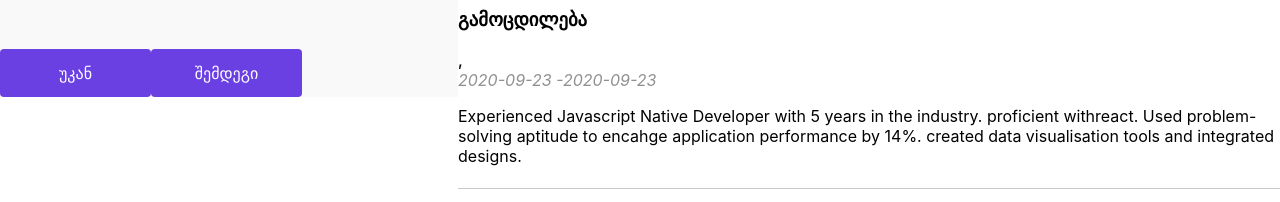
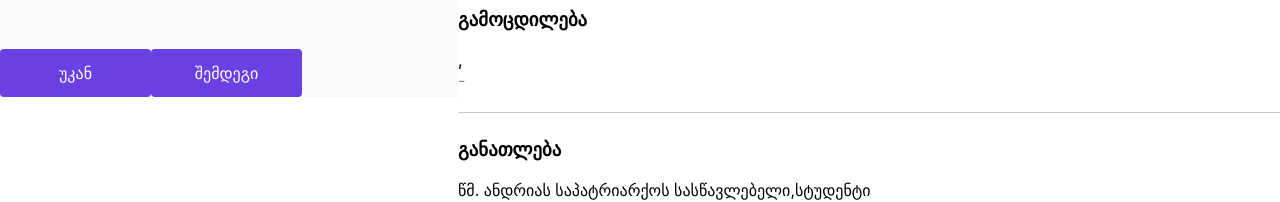
Before and after one commit to Turagats/RedBerry-CV-Project, a React (Create React App) app: page /experience in a window 1280 px wide. Shown: the part 715-917 px from the top of the page. Built offline with nearby package versions, Linux system fonts and the light colour scheme.

Commit message:
on refresh dont loose info

```diff
--- a/src/Components/Add-Experience.js
+++ b/src/Components/Add-Experience.js
@@ -3,7 +3,7 @@ import "./Add-Experience.css";
 import Resume from "./Resume";
 
 const AddExperience = (props) => {
-  console.log(props.experinceQuantity)
+  console.log(props.experinceQuantity);
 
   const inputName = localStorage.getItem("name") || "";
   const inputLastName = localStorage.getItem("lastname") || "";
@@ -19,7 +19,7 @@ const AddExperience = (props) => {
   );
   const HandeChengePosition = (event) => {
     setInputPosition(event.target.value);
-    console.log()
+    console.log();
   };
   useEffect(() => {
     localStorage.setItem("position", inputPosition);
@@ -36,6 +36,39 @@ const AddExperience = (props) => {
     localStorage.setItem("employer", inputEmployer);
   }, [inputEmployer]);
 
+  //start date
+  const [inputStartingDate, setInputStartingDate] = useState(
+    localStorage.getItem("starting-date") || ""
+  );
+  const HandleChangeStartingDate = (event) => {
+    setInputStartingDate(event.target.value);
+  };
+  useEffect(() => {
+    localStorage.setItem("starting-date", inputStartingDate);
+  }, [inputStartingDate]);
+
+  //end date
+  const [inputEndingDate, setInputEndingDate] = useState(
+    localStorage.getItem("ending-date") || ""
+  );
+  const HandleChangeEndingDate = (event) => {
+    setInputEndingDate(event.target.value);
+  };
+  useEffect(() => {
+    localStorage.setItem("ending-date", inputEndingDate);
+  }, [inputEndingDate]);
+
+  //about job
+  const [inputAboutJob, setInputAboutJob] = useState(
+    localStorage.getItem("about-job") || ""
+  );
+  const HandleChangeAboutJob = (event) => {
+    setInputAboutJob(event.target.value);
+  };
+  useEffect(() => {
+    localStorage.setItem("about-job", inputAboutJob);
+  }, [inputAboutJob]);
+
   return (
     <div className="experinece-inofrmation-component">
       <div className="position-information">
@@ -49,6 +82,9 @@ const AddExperience = (props) => {
           position={inputPosition}
           employer={inputEmployer}
           experinceQuantity={props.experinceQuantity}
+          startingDate={inputStartingDate}
+          endingDate={inputEndingDate}
+          aboutJob={inputAboutJob}
         />
         <input
           type="text"
@@ -69,17 +105,30 @@ const AddExperience = (props) => {
           placeholder="დამსაქმებელი"
           value={inputEmployer}
           onChange={HandeChengeEmployer}
+          required
         />
         <span className="for-hint">მინიმუმ 2 სიმბოლო</span>
       </div>
       <div className="start-end-date">
         <div className="start-date">
           <label htmlFor="start-date">დაწყების რიცხვი</label>
-          <input type="date" id="start-date" />
+          <input
+            type="date"
+            id="start-date"
+            value={inputStartingDate}
+            required
+            onChange={HandleChangeStartingDate}
+          />
         </div>
         <div className="end-date">
           <label htmlFor="end-date">დამთავრების რიცხვი</label>
-          <input type="date" id="end-date" />
+          <input
+            type="date"
+            id="end-date"
+            onChange={HandleChangeEndingDate}
+            required
+            value={inputEndingDate}
+          />
         </div>
       </div>
       <div className="about-me-optional">
@@ -91,6 +140,9 @@ const AddExperience = (props) => {
           cols="60"
           rows="5"
           placeholder="როლი თანამდებობაზე და ზოგადი აღწერა"
+          required
+          value={inputAboutJob}
+          onChange={HandleChangeAboutJob}
         ></textarea>
       </div>
     </div>
--- a/src/Components/General-Information.js
+++ b/src/Components/General-Information.js
@@ -9,6 +9,9 @@ import Resume from "./Resume";
 const GeneralInformation = () => {
   const inputPosition = localStorage.getItem("position" || "");
   const inputEmployer = localStorage.getItem("employer" || "");
+  const inputStartingDate = localStorage.getItem("starting-date" || "");
+  const inputEndingDate = localStorage.getItem("ending-date" || "");
+  const inputAboutJob = localStorage.getItem("about-job" || "");
 
   const uploadFile = () => {
     document.getElementById("image-input").click();
@@ -209,6 +212,9 @@ const GeneralInformation = () => {
         mobile={inputMobile}
         position={inputPosition}
         employer={inputEmployer}
+        startingDate={inputStartingDate}
+        endingDate={inputEndingDate}
+        aboutJob={inputAboutJob}
       />
     </section>
   );
--- a/src/Components/Resume.js
+++ b/src/Components/Resume.js
@@ -43,22 +43,17 @@ const Resume = (props) => {
           <div className="resPositionAndDates">
             <div className="resume-position-employer">
               <span  className="resPosition">{props.position}</span>,
-              <span className="resEmployer">{props.employer}</span>
+              <span className="resEmployer"> {props.employer}</span>
             </div>
             <div className="resume-dates">
-              <span className="resStartDate">2020-09-23</span> -
-              <span className="resEndDate">2020-09-23</span>
+              <span className="resStartDate">{props.startingDate}</span> -
+              <span className="resEndDate">{props.endingDate}</span>
             </div>
           </div>
 
 
 
-          <p className="resAboutExperience">
-            Experienced Javascript Native Developer with 5 years in the
-            industry. proficient withreact. Used problem-solving aptitude to
-            encahge application performance by 14%. created data visualisation
-            tools and integrated designs.
-          </p>
+          <p className="resAboutExperience">{props.aboutJob}</p>
         </div>
         <div className="resume-education">
           <h3 className="resEducationHeading">განათლება</h3>
```
